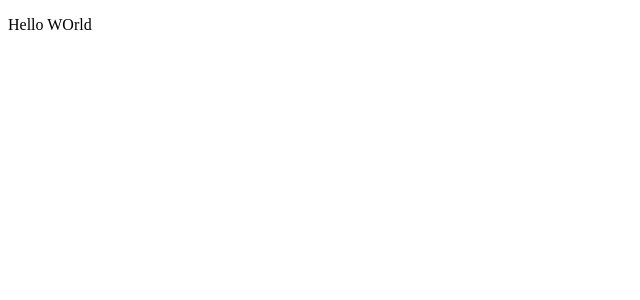
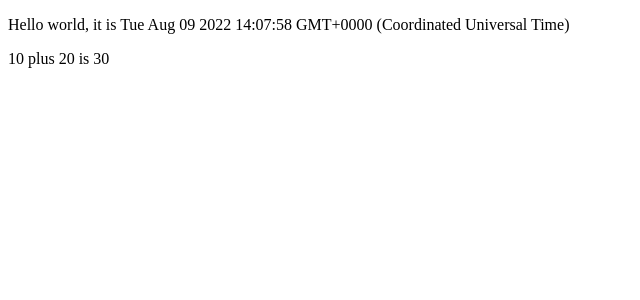
Before and after one commit to webbuyrich/fullstackopen, a React (Create React App) app in the folder part1/: page / in a window 1280 px wide. Shown: the top 300 px of the page, without its empty margins (0-640 px from the left). Built offline with nearby package versions, Linux system fonts and the light colour scheme.

Commit message:
added simple dynamic content that adds

```diff
--- a/part1/src/App.js
+++ b/part1/src/App.js
@@ -1,10 +1,17 @@
 
-/* non shorthand function syntax - add a return */
+/* render dynamic content inside component */
 const App = () => {
+  const now = new Date()
+  const a   = 10
+  const b   = 20
+
   console.log('Hello from component')
   return(
     <div>
-      <p>Hello WOrld</p>
+      <p>Hello world, it is {now.toString()}</p>
+      <p>
+        {a} plus {b} is {a + b}
+      </p>
     </div>
   )
 }
```
